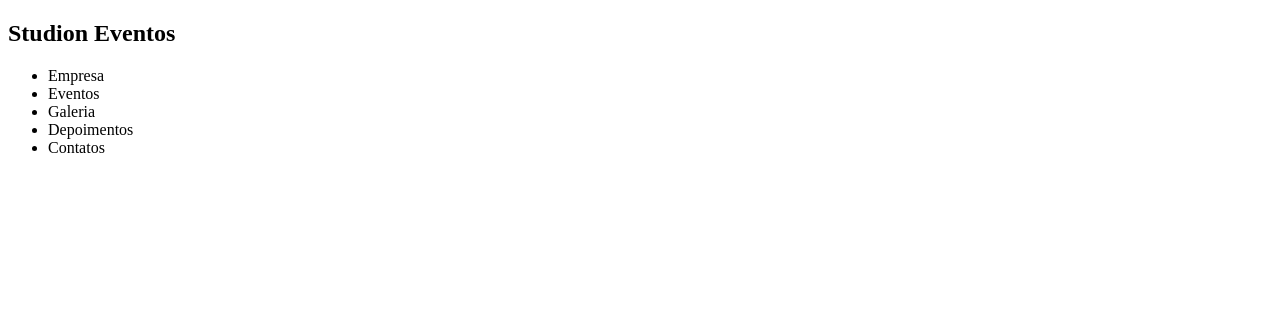
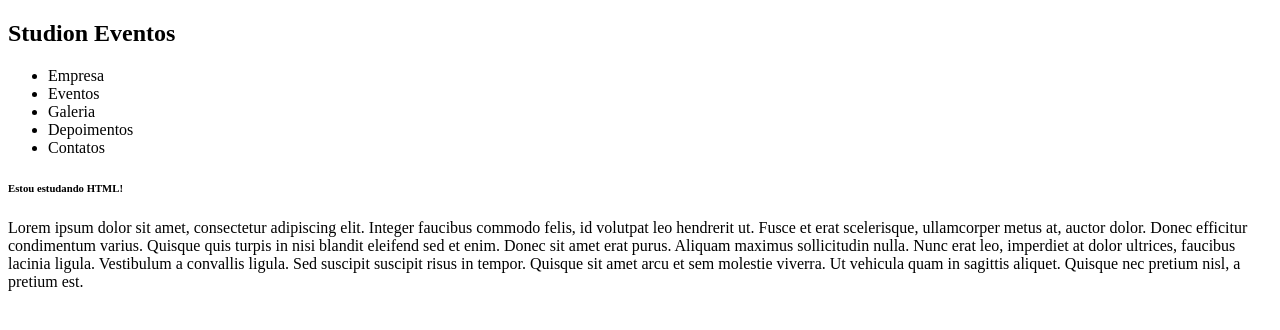
Before and after one commit to ga-amaral/studion01, a website: page index.html in a window 1280 px wide. Drawn offline with Linux system fonts and the light colour scheme.

Commit message:
feat(index): Add lorem ipsum text

```diff
--- a/index.html
+++ b/index.html
@@ -20,6 +20,16 @@
             <li><a href=""></a>Contatos</li>
         </ul>
     </nav>
+
+    <H6>Estou estudando HTML!</H6>
+    <p>
+        Lorem ipsum dolor sit amet, consectetur adipiscing elit. Integer faucibus commodo felis, id volutpat leo
+        hendrerit ut. Fusce et erat scelerisque, ullamcorper metus at, auctor dolor. Donec efficitur condimentum varius.
+        Quisque quis turpis in nisi blandit eleifend sed et enim. Donec sit amet erat purus. Aliquam maximus
+        sollicitudin nulla. Nunc erat leo, imperdiet at dolor ultrices, faucibus lacinia ligula. Vestibulum a convallis
+        ligula. Sed suscipit suscipit risus in tempor. Quisque sit amet arcu et sem molestie viverra. Ut vehicula quam
+        in sagittis aliquet. Quisque nec pretium nisl, a pretium est.
+    </p>
 </body>
 
 </html>
```
